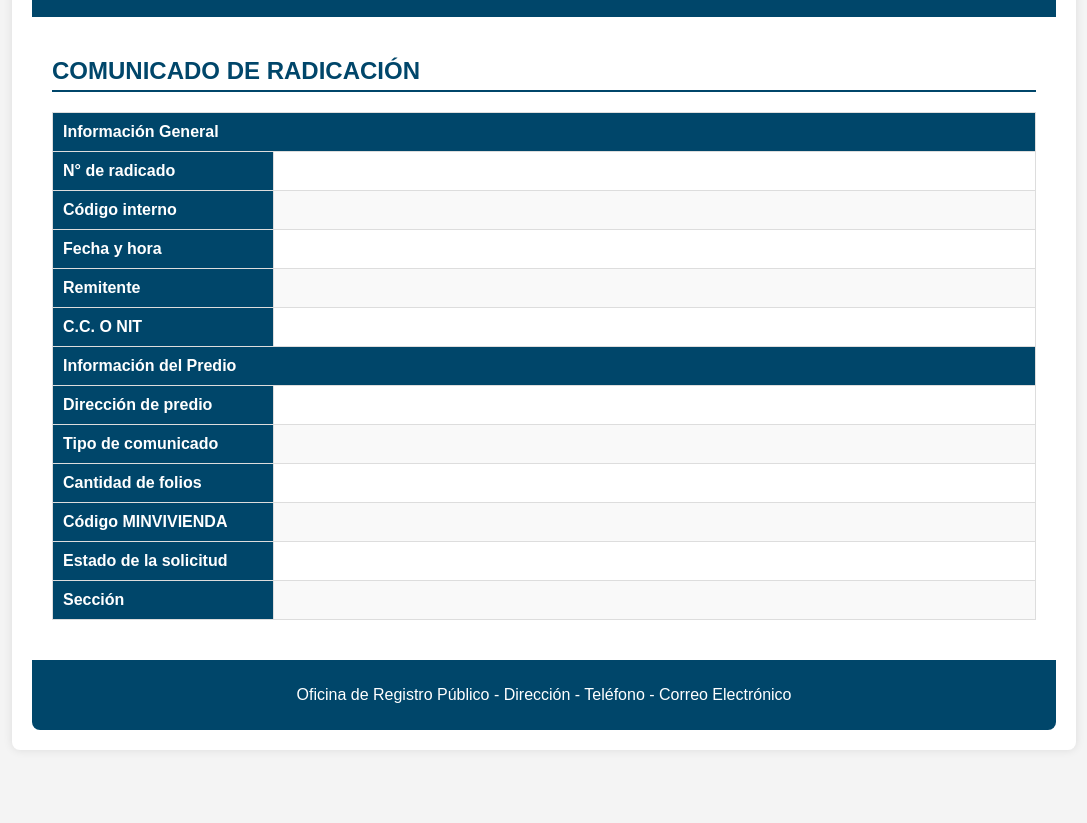
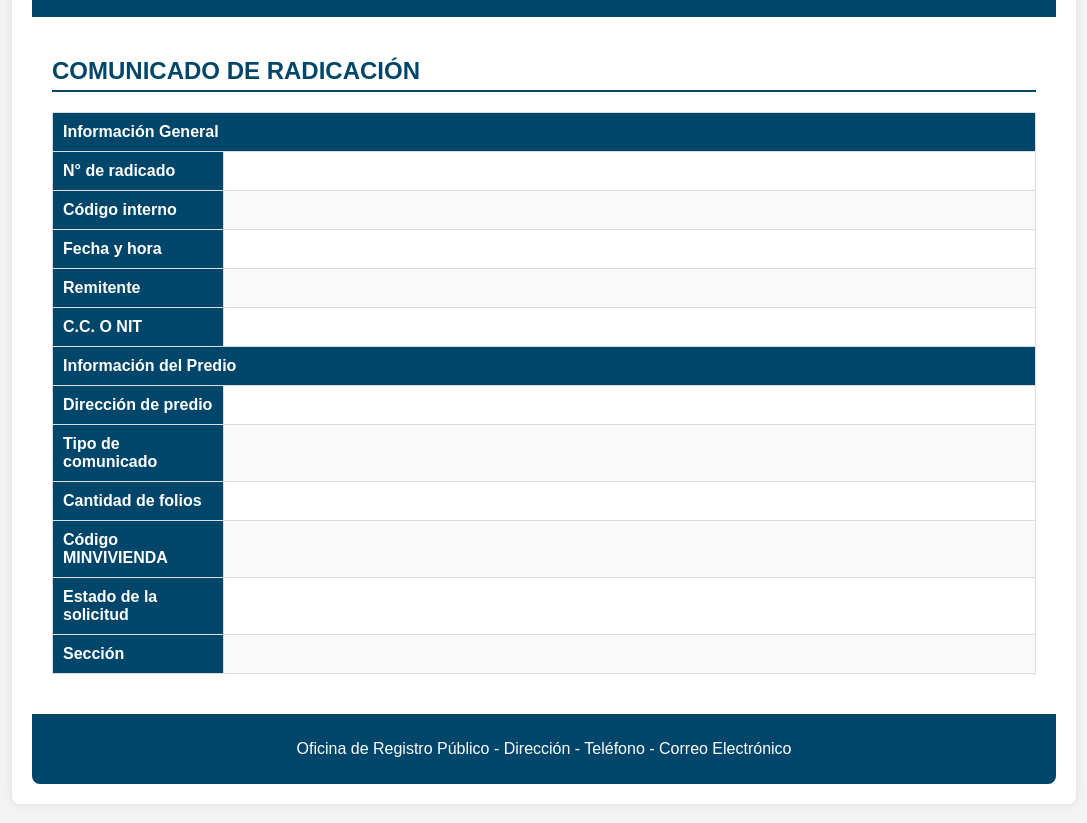
Before and after one commit to tommyGit2021/docApps, a plain HTML site: page pag1.html in a window 1280 px wide. Shown: the part 123-946 px from the top of the page, without its empty margins (96-1183 px from the left). Before the commit the page ends 893 px from the top, so only its background shows below. Drawn offline with Linux system fonts and the light colour scheme.

Commit message:
Update styles.css

```diff
--- a/styles.css
+++ b/styles.css
@@ -75,7 +75,7 @@ table th, table td {
 table th {
     background-color: #00466a;
     color: #fff;
-    width: 200px; /* Ajusta este valor según tus necesidades */
+    width: 150px; /* Ajusta este valor según tus necesidades */
     word-wrap: break-word; /* Permite que el texto se ajuste dentro del ancho máximo */
 }
 
```
